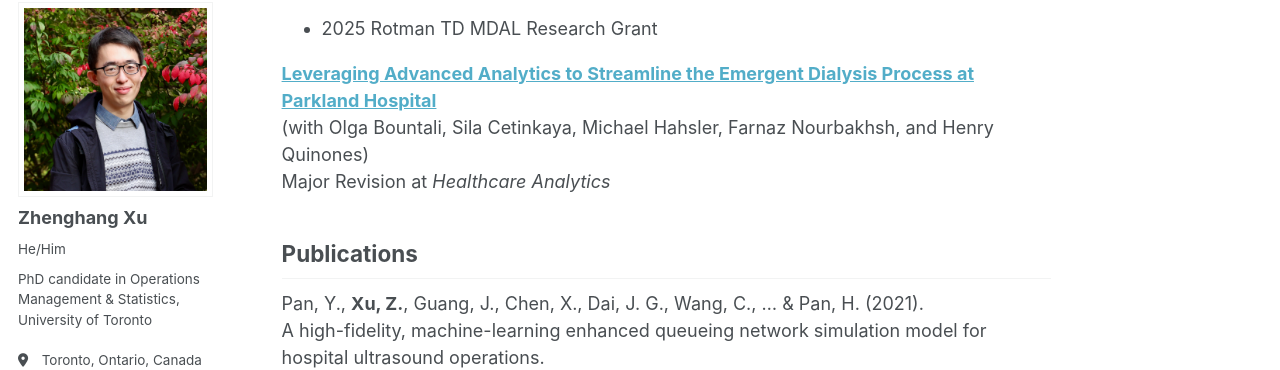
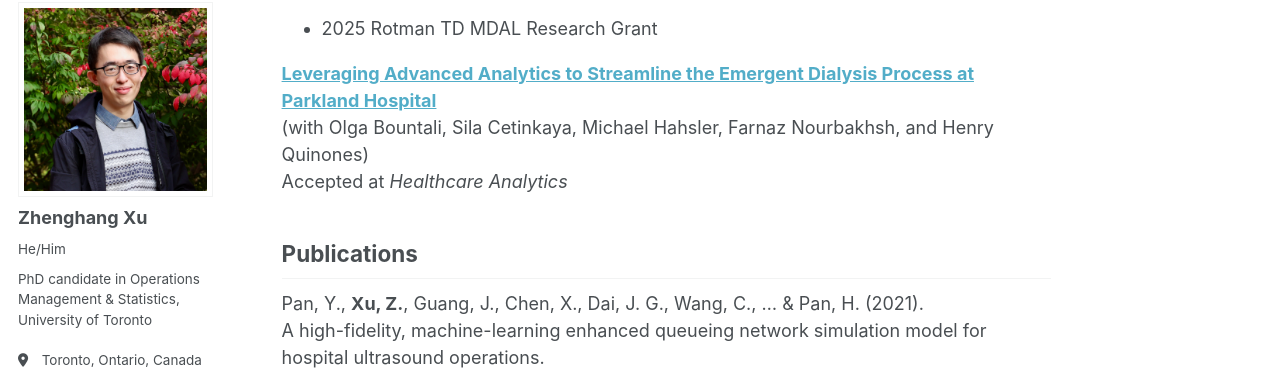
Before and after one commit to zhenghangxu-baymax/zhenghangxu-baymax.github.io, a Jekyll site: the page built from _pages/papers.md, in a window 1280 px wide and 900 px high, scrolled down 953 px. Shown: the part 97-467 px from the top of the window. Built offline with Jekyll 4.4.1, drawn with Linux system fonts in a browser that asks for light colours.

Commit message:
Update papers.md

```diff
--- a/_pages/papers.md
+++ b/_pages/papers.md
@@ -34,7 +34,7 @@ Work in progress
 
 **[Leveraging Advanced Analytics to Streamline the Emergent Dialysis Process at Parkland Hospital](https://papers.ssrn.com/sol3/papers.cfm?abstract_id=5066305)**
 (with Olga Bountali, Sila Cetinkaya, Michael Hahsler, Farnaz Nourbakhsh, and Henry Quinones)
-Major Revision at *Healthcare Analytics*
+Accepted at *Healthcare Analytics*
 
 ## Publications
 
```
